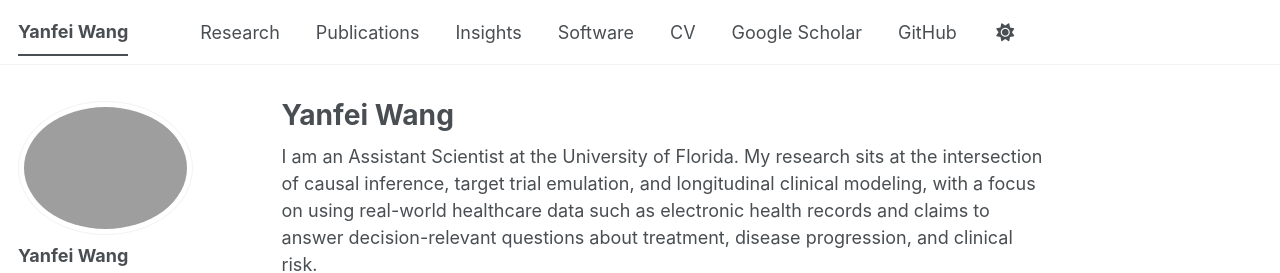
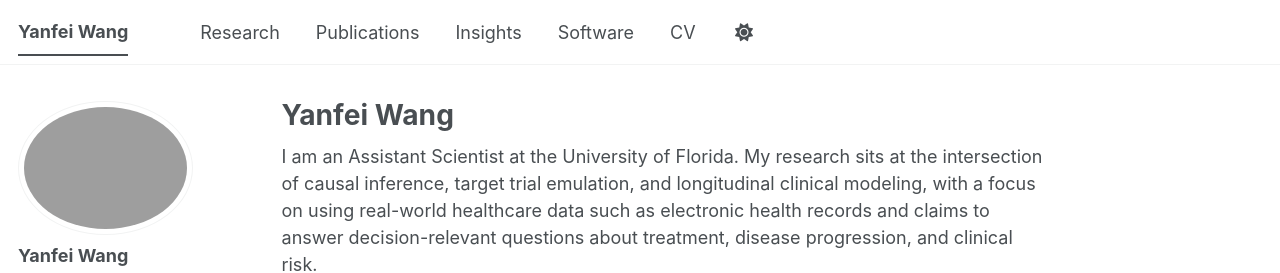
Before and after one commit to yanfei-hub/yanfei-hub.github.io, a Jekyll site: the page built from _pages/about.md, in a window 1280 px wide. Shown: the top 273 px of the page. Built offline with Jekyll 4.4.1, drawn with Linux system fonts in a browser that asks for light colours; some web fonts are replaced; a script bundle is joined from its source files by our own code; library files that are not in the unit come from our copies.

Commit message:
Update navigation.yml

```diff
--- a/_data/navigation.yml
+++ b/_data/navigation.yml
@@ -13,9 +13,3 @@ main:
 
   - title: "CV"
     url: /cv/
-
-  - title: "Google Scholar"
-    url: https://scholar.google.com/citations?user=gF1N-WgAAAAJ&hl=en
-
-  - title: "GitHub"
-    url: https://github.com/yanfei-hub
```
